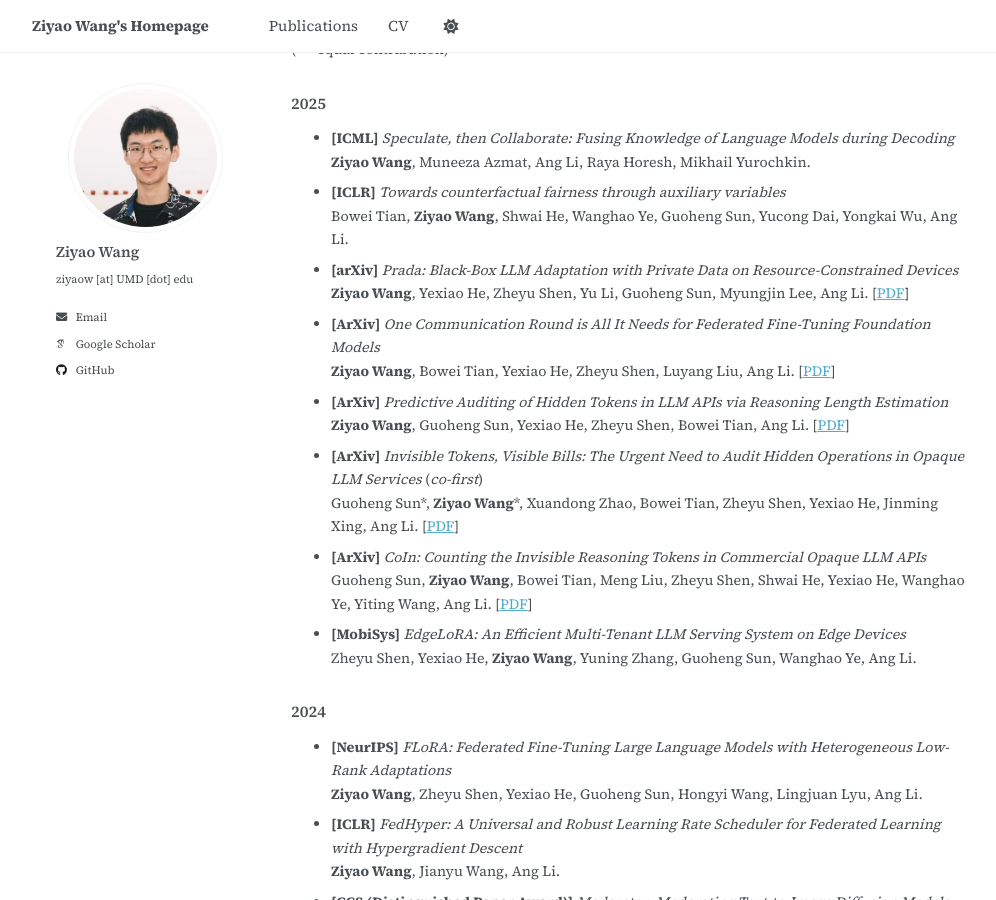
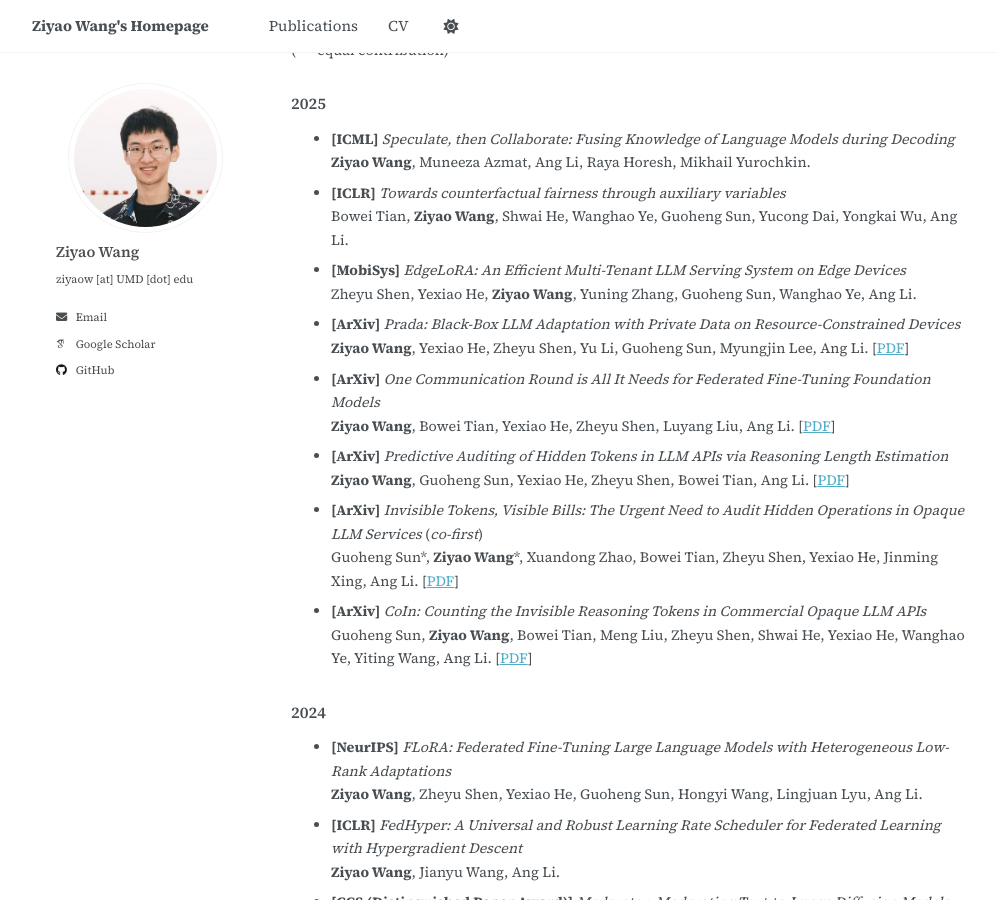
Before and after one commit to ziyaow1010/ziyaow1010.github.io, a Jekyll site: the page built from _pages/about.md, in a window 1280 px wide and 900 px high, scrolled down 1971 px. Shown: the whole window, without its empty margins (32-1028 px from the left). Built offline with Jekyll 4.4.1, drawn with Linux system fonts in a browser that asks for light colours; some web fonts are replaced; a script that is not in the unit is left out; part of the change alters nothing that is shown.

```diff
--- a/_pages/about.md
+++ b/_pages/about.md
@@ -78,7 +78,9 @@ My research focuses on collaborative foundation models and practical efficiency,
   **Ziyao Wang**, Muneeza Azmat, Ang Li, Raya Horesh, Mikhail Yurochkin.
 - **[ICLR]** *Towards counterfactual fairness through auxiliary variables*
   Bowei Tian, **Ziyao Wang**, Shwai He, Wanghao Ye, Guoheng Sun, Yucong Dai, Yongkai Wu, Ang Li.
-- **[arXiv]** *Prada: Black-Box LLM Adaptation with Private Data on Resource-Constrained Devices*
+- **[MobiSys]** *EdgeLoRA: An Efficient Multi-Tenant LLM Serving System on Edge Devices*
+  Zheyu Shen, Yexiao He, **Ziyao Wang**, Yuning Zhang, Guoheng Sun, Wanghao Ye, Ang Li.
+- **[ArXiv]** *Prada: Black-Box LLM Adaptation with Private Data on Resource-Constrained Devices*
   **Ziyao Wang**, Yexiao He, Zheyu Shen, Yu Li, Guoheng Sun, Myungjin Lee, Ang Li. [[PDF](https://arxiv.org/abs/2503.14932)]
 - **[ArXiv]** *One Communication Round is All It Needs for Federated Fine-Tuning Foundation Models*
   **Ziyao Wang**, Bowei Tian, Yexiao He, Zheyu Shen, Luyang Liu, Ang Li. [[PDF](https://arxiv.org/abs/2412.04650)]
@@ -88,8 +90,6 @@ My research focuses on collaborative foundation models and practical efficiency,
   Guoheng Sun*, **Ziyao Wang**\*, Xuandong Zhao, Bowei Tian, Zheyu Shen, Yexiao He, Jinming Xing, Ang Li. [[PDF](https://arxiv.org/abs/2505.18471)]
 - **[ArXiv]** *CoIn: Counting the Invisible Reasoning Tokens in Commercial Opaque LLM APIs*
   Guoheng Sun, **Ziyao Wang**, Bowei Tian, Meng Liu, Zheyu Shen, Shwai He, Yexiao He, Wanghao Ye, Yiting Wang, Ang Li. [[PDF](https://arxiv.org/abs/2505.13778)]
-- **[MobiSys]** *EdgeLoRA: An Efficient Multi-Tenant LLM Serving System on Edge Devices*
-  Zheyu Shen, Yexiao He, **Ziyao Wang**, Yuning Zhang, Guoheng Sun, Wanghao Ye, Ang Li.
 
 ### 2024
 - **[NeurIPS]** *FLoRA: Federated Fine-Tuning Large Language Models with Heterogeneous Low-Rank Adaptations*
```
